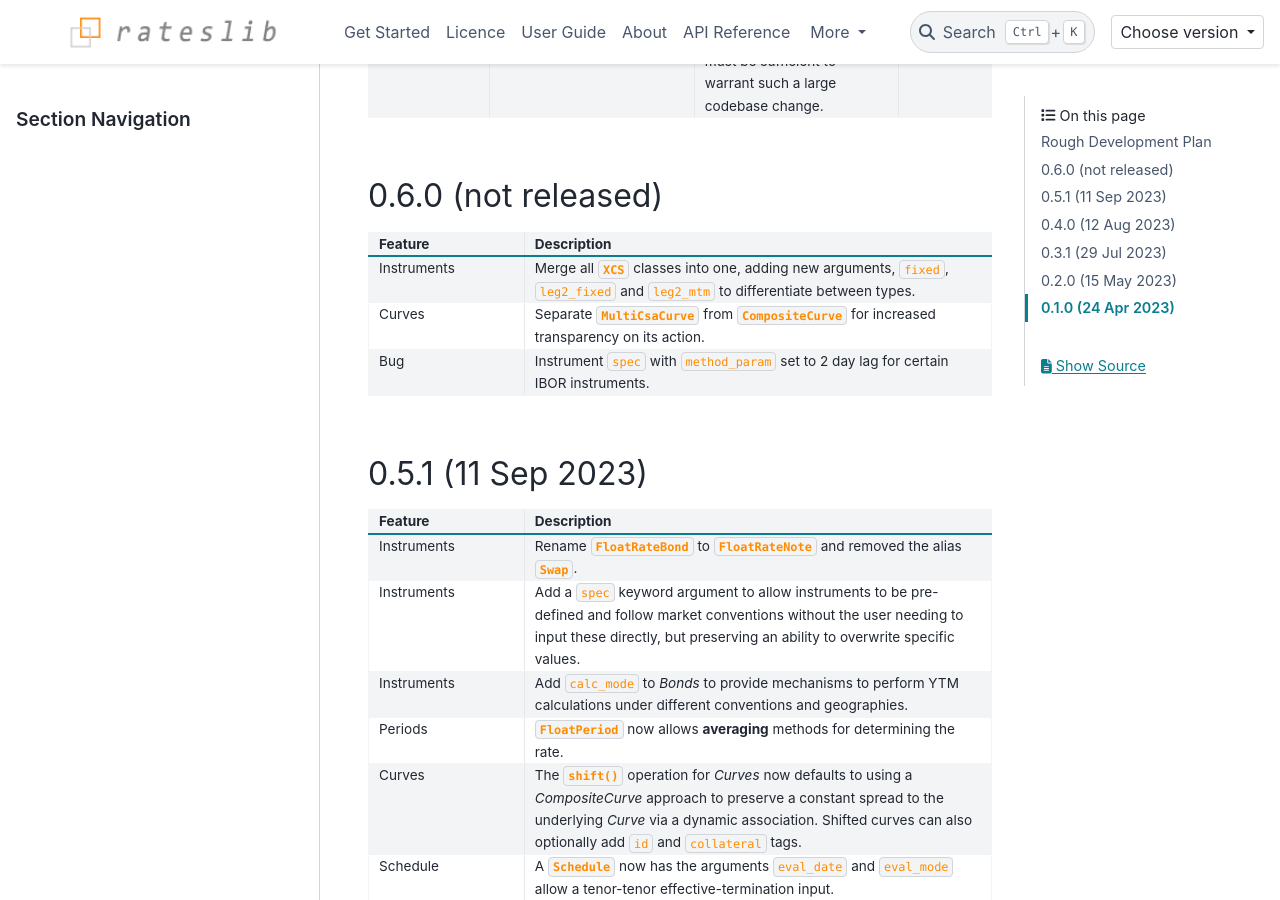
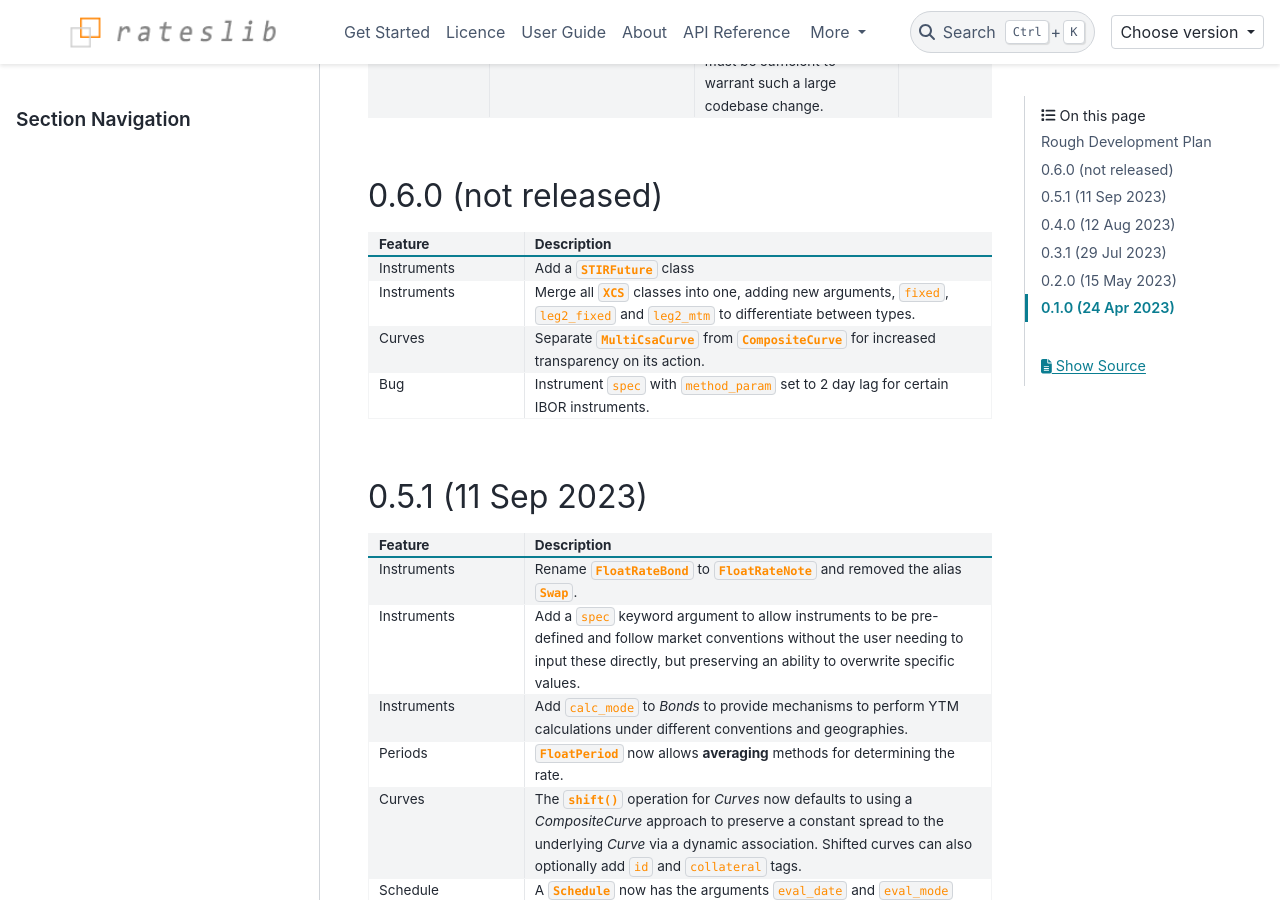
Before and after one commit to attack68/rateslib, a Sphinx documentation site: the page built from docs/source/i_whatsnew.rst, in a window 1280 px wide and 900 px high, scrolled down 889 px. Built offline with Sphinx 7.4.7 and the PyData theme 0.15.4, drawn with Linux system fonts in a browser that asks for light colours; comment, search, counter and statistics services are not loaded.

Commit message:
ENH: add STIRF

```diff
--- a/docs/source/i_whatsnew.rst
+++ b/docs/source/i_whatsnew.rst
@@ -61,6 +61,8 @@ email contact through **rateslib@gmail.com**.
 
    * - Feature
      - Description
+   * - Instruments
+     - Add a :class:`~rateslib.instruments.STIRFuture` class
    * - Instruments
      - Merge all :class:`~rateslib.instruments.XCS` classes into one, adding new arguments,
        ``fixed``, ``leg2_fixed`` and ``leg2_mtm`` to differentiate between types.
```
